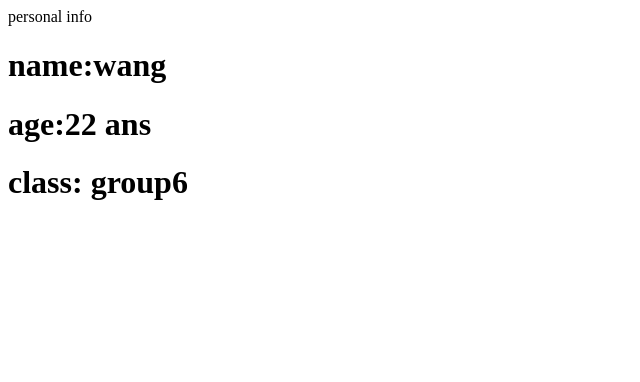
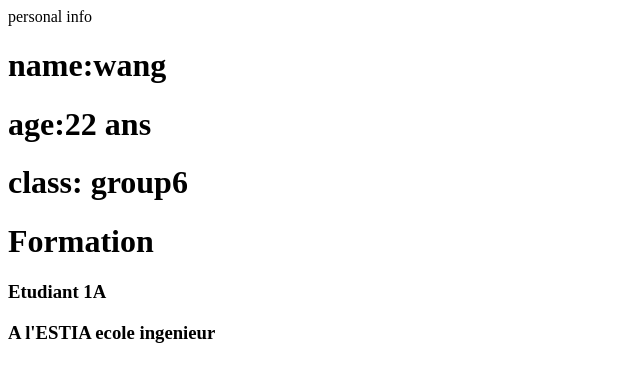
Before and after one commit to renjie-wang/Renjie.github.io, a plain HTML site: page index.html in a window 1280 px wide. Shown: the whole page, without its empty margins (0-640 px from the left). Drawn offline with Linux system fonts and the light colour scheme.

Commit message:
Formation

```diff
--- a/index.html
+++ b/index.html
@@ -9,5 +9,9 @@
     <h1>name:wang</h1>
     <h1>age:22 ans</h1>
     <h1>class: group6</h1>
+
+    <h1>Formation</h1>
+    <h3>Etudiant 1A</h3>
+    <h3>A l'ESTIA ecole ingenieur</h3>
   </body>
 </html>
```
